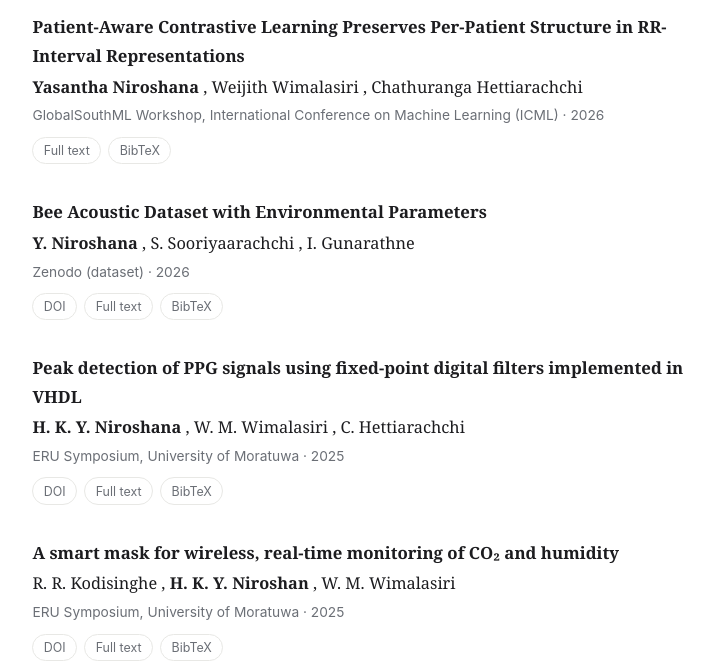
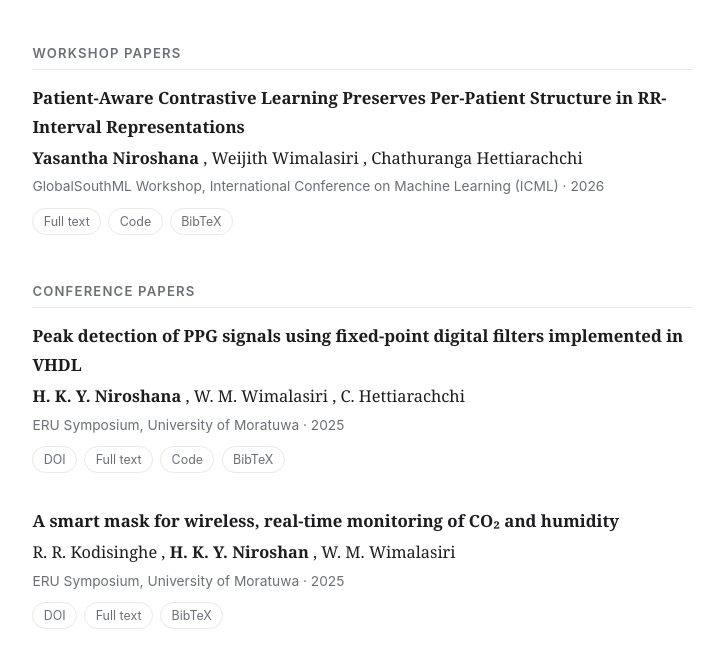
Before and after one commit to yasanthaniroshan/yasanthaniroshan.github.io, an Astro site: page /publications in a window 1280 px wide. Shown: the part 143-804 px from the top of the page, without its empty margins (278-1001 px from the left). Built offline with nearby package versions, Linux system fonts and the light colour scheme; Astro itself is replaced by a stand-in of ours.

Commit message:
Publications: group into Workshop/Conference/Datasets, add code links
- publications.ts: type field + section definitions; page renders grouped
- Code buttons on PACL (EML-Labs/pacl-rri-af) and PPG peak detection
  (EML-Labs/PPG-Peak-Detection-on-FPGA)

```diff
--- a/src/components/PublicationItem.astro
+++ b/src/components/PublicationItem.astro
@@ -24,6 +24,7 @@ const { publication: pub } = Astro.props;
 	<div class="pub-links">
 		{pub.doi && <a href={`https://doi.org/${pub.doi}`} rel="noopener">DOI</a>}
 		{pub.link && <a href={pub.link} rel="noopener">Full text</a>}
+		{pub.code && <a href={pub.code} rel="noopener">Code</a>}
 		{
 			pub.bibtex && (
 				<details>
--- a/src/data/publications.ts
+++ b/src/data/publications.ts
@@ -1,29 +1,41 @@
 /**
- * Publications shown on /publications.
- * To add a publication: paste a new object into the array below (newest first).
+ * Publications shown on /publications, grouped by `type` (newest first within each).
+ * To add a publication: paste a new object into the array below.
  * Any author whose name contains AUTHOR_MATCH is rendered in bold.
  */
 
 export const AUTHOR_MATCH = 'Niroshan';
 
+export type PublicationType = 'workshop' | 'conference' | 'dataset';
+
+export const publicationSections: { type: PublicationType; heading: string }[] = [
+	{ type: 'workshop', heading: 'Workshop Papers' },
+	{ type: 'conference', heading: 'Conference Papers' },
+	{ type: 'dataset', heading: 'Datasets' },
+];
+
 export interface Publication {
+	type: PublicationType;
 	title: string;
 	authors: string[];
 	venue: string;
 	year: number;
 	doi?: string;
 	link?: string;
+	code?: string;
 	bibtex?: string;
 }
 
 export const publications: Publication[] = [
 	{
+		type: 'workshop',
 		title:
 			'Patient-Aware Contrastive Learning Preserves Per-Patient Structure in RR-Interval Representations',
 		authors: ['Yasantha Niroshana', 'Weijith Wimalasiri', 'Chathuranga Hettiarachchi'],
 		venue: 'GlobalSouthML Workshop, International Conference on Machine Learning (ICML)',
 		year: 2026,
 		link: 'https://arxiv.org/abs/2606.23570',
+		code: 'https://github.com/EML-Labs/pacl-rri-af',
 		bibtex: `@inproceedings{niroshana2026patientaware,
   title     = {Patient-Aware Contrastive Learning Preserves Per-Patient Structure in RR-Interval Representations},
   author    = {Niroshana, Yasantha and Wimalasiri, Weijith and Hettiarachchi, Chathuranga},
@@ -33,6 +45,7 @@ export const publications: Publication[] = [
 }`,
 	},
 	{
+		type: 'dataset',
 		title: 'Bee Acoustic Dataset with Environmental Parameters',
 		authors: ['Y. Niroshana', 'S. Sooriyaarachchi', 'I. Gunarathne'],
 		venue: 'Zenodo (dataset)',
@@ -49,6 +62,7 @@ export const publications: Publication[] = [
 }`,
 	},
 	{
+		type: 'conference',
 		title:
 			'Peak detection of PPG signals using fixed-point digital filters implemented in VHDL',
 		authors: ['H. K. Y. Niroshana', 'W. M. Wimalasiri', 'C. Hettiarachchi'],
@@ -56,6 +70,7 @@ export const publications: Publication[] = [
 		year: 2025,
 		doi: '10.31705/ERU.2025.38',
 		link: 'https://dl.lib.uom.lk/items/73c999d1-3082-4812-94ae-30e70bf6d68a',
+		code: 'https://github.com/EML-Labs/PPG-Peak-Detection-on-FPGA',
 		bibtex: `@inproceedings{niroshana2025ppg,
   title     = {Peak detection of {PPG} signals using fixed-point digital filters implemented in {VHDL}},
   author    = {Niroshana, H. K. Y. and Wimalasiri, W. M. and Hettiarachchi, C.},
@@ -67,6 +82,7 @@ export const publications: Publication[] = [
 }`,
 	},
 	{
+		type: 'conference',
 		title: 'A smart mask for wireless, real-time monitoring of CO₂ and humidity',
 		authors: ['R. R. Kodisinghe', 'H. K. Y. Niroshan', 'W. M. Wimalasiri'],
 		venue: 'ERU Symposium, University of Moratuwa',
--- a/src/pages/publications.astro
+++ b/src/pages/publications.astro
@@ -1,13 +1,27 @@
 ---
 import Base from '../layouts/Base.astro';
 import PublicationItem from '../components/PublicationItem.astro';
-import { publications } from '../data/publications';
+import { publications, publicationSections } from '../data/publications';
 ---
 
 <Base
 	title="Publications — Yasantha Niroshan"
-	description="Publications by Yasantha Niroshan."
+	description="Publications by Yasantha Niroshan — workshop papers, conference papers, and datasets."
 >
 	<h1>Publications</h1>
-	{publications.map((publication) => <PublicationItem publication={publication} />)}
+	{
+		publicationSections.map((section) => {
+			const items = publications.filter((p) => p.type === section.type);
+			return (
+				items.length > 0 && (
+					<section>
+						<h2>{section.heading}</h2>
+						{items.map((publication) => (
+							<PublicationItem publication={publication} />
+						))}
+					</section>
+				)
+			);
+		})
+	}
 </Base>
```
